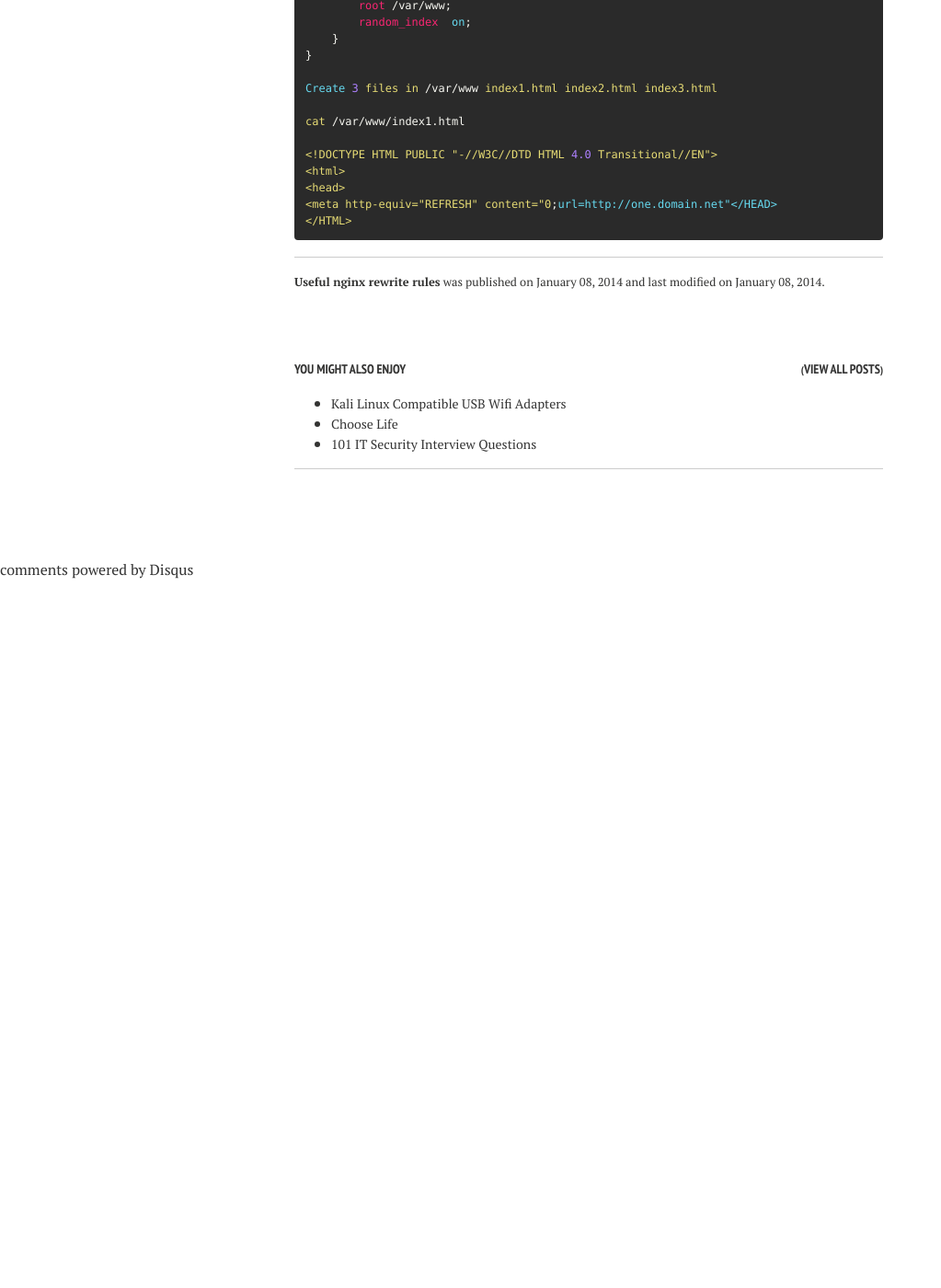
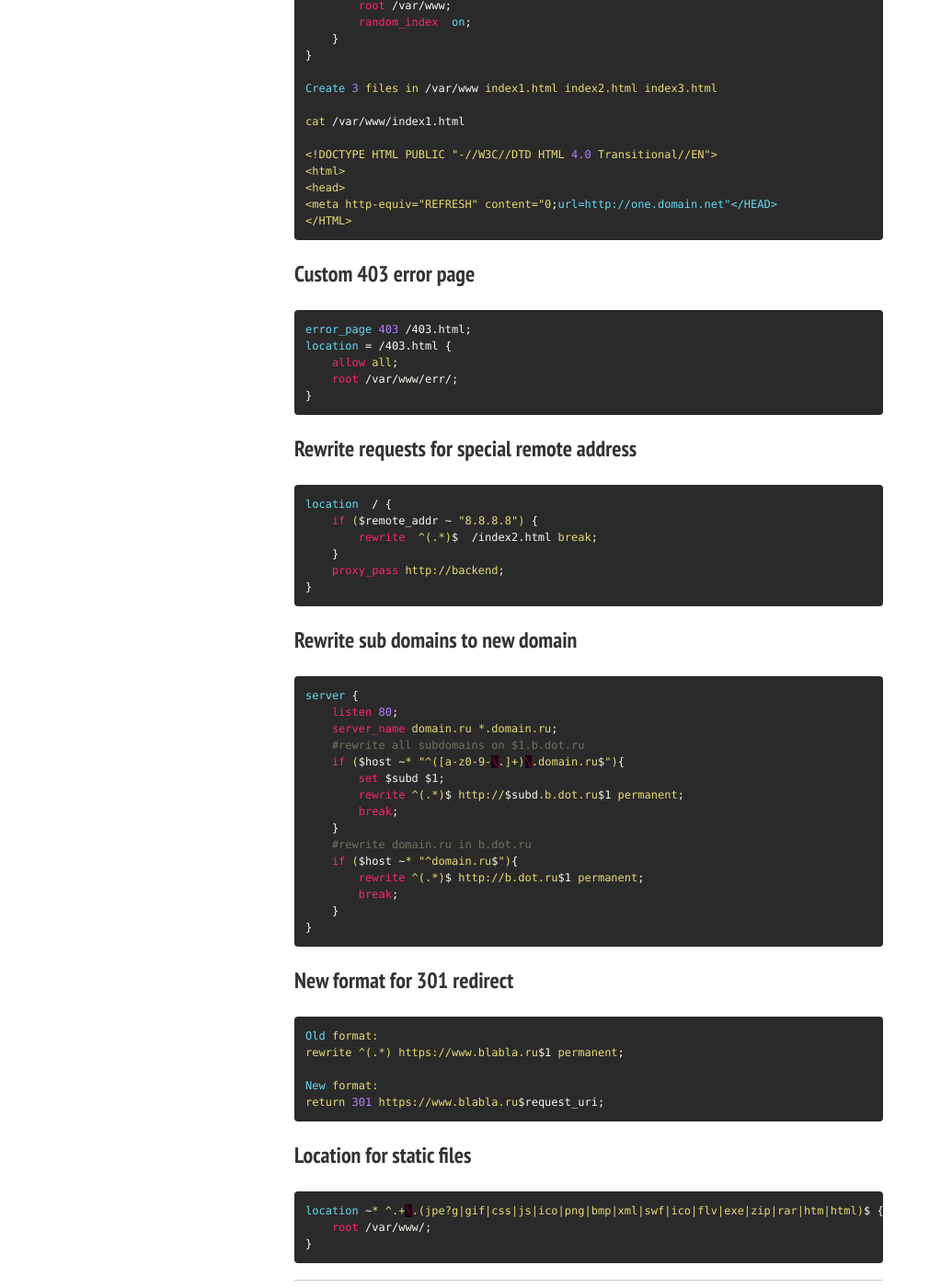
Before and after one commit to jivoi/jivoi.github.io, a Jekyll site: the page built from _posts/2014-01-08-nginx-configs.md, in a window 1280 px wide and 1400 px high, scrolled down 4925 px. Shown: the whole window at 92% size, without its empty margins (0-1023 px from the left). Built offline with Jekyll 4.4.1, drawn with Linux system fonts in a browser that asks for light colours; nearby versions of some CDN libraries; comment, search, counter and statistics services are not loaded; before the commit the page ends 5555 px from its top, so only the background shows below that; some of the changed text lies outside the part shown.

Commit message:
new nginx rules

```diff
--- a/_posts/2014-01-08-nginx-configs.md
+++ b/_posts/2014-01-08-nginx-configs.md
@@ -265,3 +265,57 @@ cat /var/www/index1.html
 <meta http-equiv="REFRESH" content="0;url=http://one.domain.net"</HEAD>
 </HTML>
 {% endhighlight %}
+
+### Custom 403 error page
+{% highlight nginx %}
+error_page 403 /403.html;
+location = /403.html {
+    allow all;
+    root /var/www/err/;
+}
+{% endhighlight %}
+
+### Rewrite requests for special remote address
+{% highlight nginx %}
+location  / {
+    if ($remote_addr ~ "8.8.8.8") {
+        rewrite  ^(.*)$  /index2.html break;
+    }
+    proxy_pass http://backend;
+}
+{% endhighlight %}
+
+### Rewrite sub domains to new domain
+{% highlight nginx %}
+server {
+    listen 80;
+    server_name domain.ru *.domain.ru;
+    #rewrite all subdomains on $1.b.dot.ru
+    if ($host ~* "^([a-z0-9-\.]+)\.domain.ru$"){
+        set $subd $1;
+        rewrite ^(.*)$ http://$subd.b.dot.ru$1 permanent;
+        break;
+    }
+    #rewrite domain.ru in b.dot.ru
+    if ($host ~* "^domain.ru$"){
+        rewrite ^(.*)$ http://b.dot.ru$1 permanent;
+        break;
+    }
+}
+{% endhighlight %}
+
+### New format for 301 redirect
+{% highlight nginx %}
+Old format:
+rewrite ^(.*) https://www.blabla.ru$1 permanent;
+
+New format:
+return 301 https://www.blabla.ru$request_uri;
+{% endhighlight %}
+
+### Location for static files
+{% highlight nginx %}
+location ~* ^.+\.(jpe?g|gif|css|js|ico|png|bmp|xml|swf|ico|flv|exe|zip|rar|htm|html)$ {
+    root /var/www/;
+}
+{% endhighlight %}
```
Also changed, not shown: Gemfile.lock.
